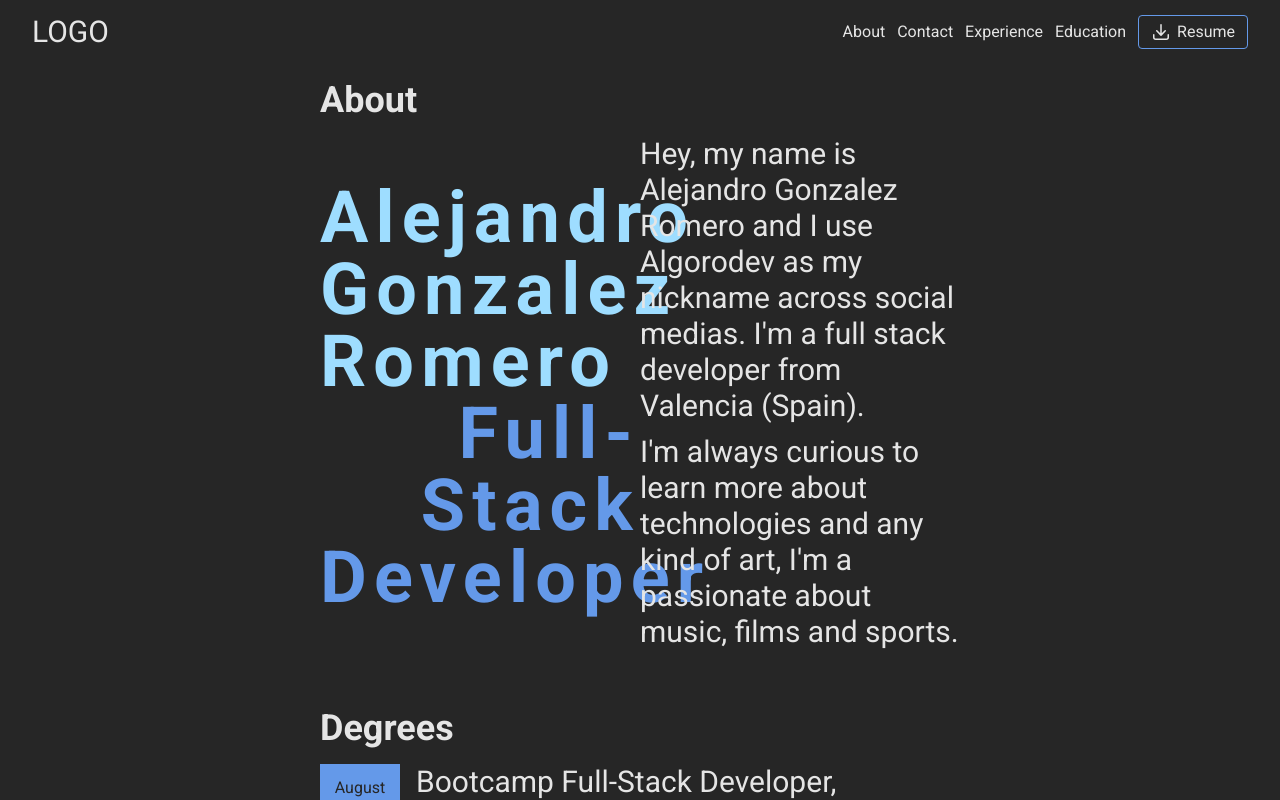
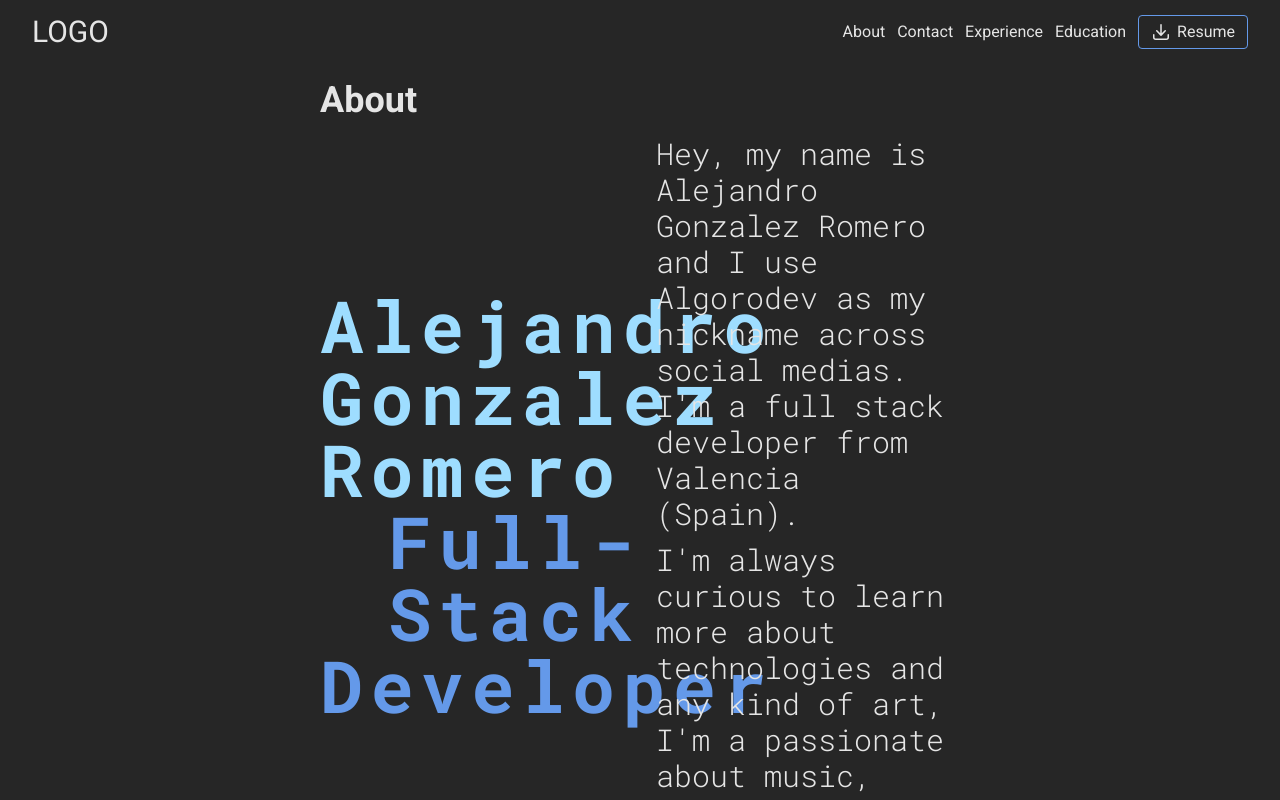
Before and after one commit to algorodev/portfolio, a React (Vite) app: page / in a window 1280 px wide. Built offline with nearby package versions, Linux system fonts and the light colour scheme.

Commit message:
[REFACTOR] 07: about section component

```diff
--- a/src/views/Home/AboutSection/AboutSection.scss
+++ b/src/views/Home/AboutSection/AboutSection.scss
@@ -7,21 +7,21 @@
 }
 
 .about-me {
-  @apply mb-8 flex items-center;
+  @apply mb-8 flex items-center gap-4;
 
   &__container {
     @apply w-1/2
   }
 
   &__title {
-    @apply text-7xl text-secondary tracking-widest font-bold;
+    @apply font-mono text-7xl text-secondary tracking-widest font-bold;
   }
 
   &__subtitle {
-    @apply text-7xl text-primary tracking-widest font-bold text-right;
+    @apply font-mono text-7xl text-primary tracking-widest font-bold text-right;
   }
 
   &__biography {
-    @apply mb-2.5 text-3xl;
+    @apply mb-2.5 text-3xl font-mono font-light;
   }
 }
--- a/src/views/Home/AboutSection/AboutSection.tsx
+++ b/src/views/Home/AboutSection/AboutSection.tsx
@@ -10,7 +10,7 @@ const AboutSection = () => {
 			<h3 className="about__title">About</h3>
 			<div className="about-me">
 				<div className="about-me__container">
-					<h3 className="about-me__title">{about.fullName}</h3>
+					<h2 className="about-me__title">{about.fullName}</h2>
 					<p className="about-me__subtitle">{about.position}</p>
 				</div>
 				<div className="about-me__container">
```
